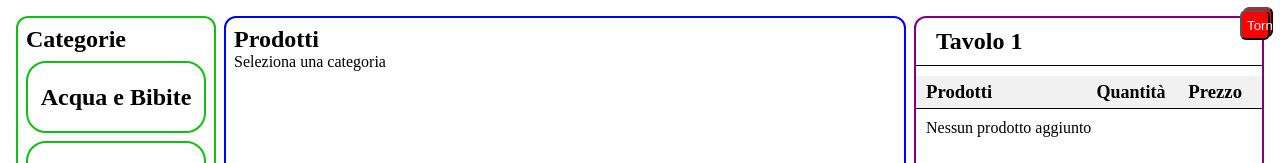
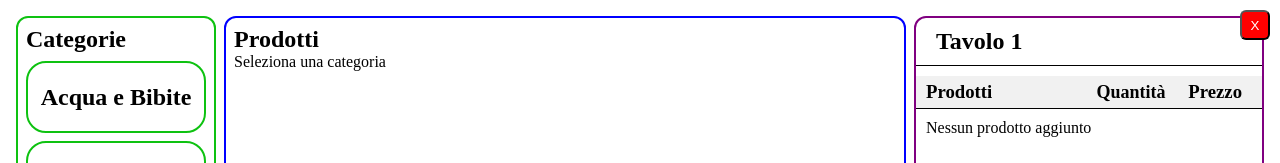
Before and after one commit to AndreaPetri11/GestionaleBar, a React (Vite) app: page /table/1 in a window 1280 px wide. Shown: the top 163 px of the page. Built offline with nearby package versions, Linux system fonts and the light colour scheme.

Commit message:
funzionante ma da sistemare css tavolo preview

```diff
--- a/src/components/TableProductsList/TableProductsList.jsx
+++ b/src/components/TableProductsList/TableProductsList.jsx
@@ -1,5 +1,4 @@
 //src\components\TableProductsList\TableProductsList.jsx
-
 import EditNotes from "../EditNotes/EditNotes";
 import { useState } from "react";
 import { useNavigate } from "react-router-dom";
@@ -44,9 +43,6 @@ export default function TableProductsList({
 
   return (
     <section className="tableSection">
-      <button className="goBack" onClick={() => navigate("/")}>
-        X
-      </button>
       <div className="containerTitleTable">
         <h1
           className="selectedTable"
--- a/src/pages/TablePage/TablePage.jsx
+++ b/src/pages/TablePage/TablePage.jsx
@@ -115,7 +115,7 @@ export default function TablePage() {
         onClick={() => navigate("/")}
         style={{ position: "absolute", top: 5, right: 5 }}
       >
-        Torna
+        X
       </button>
     </main>
   );
```
